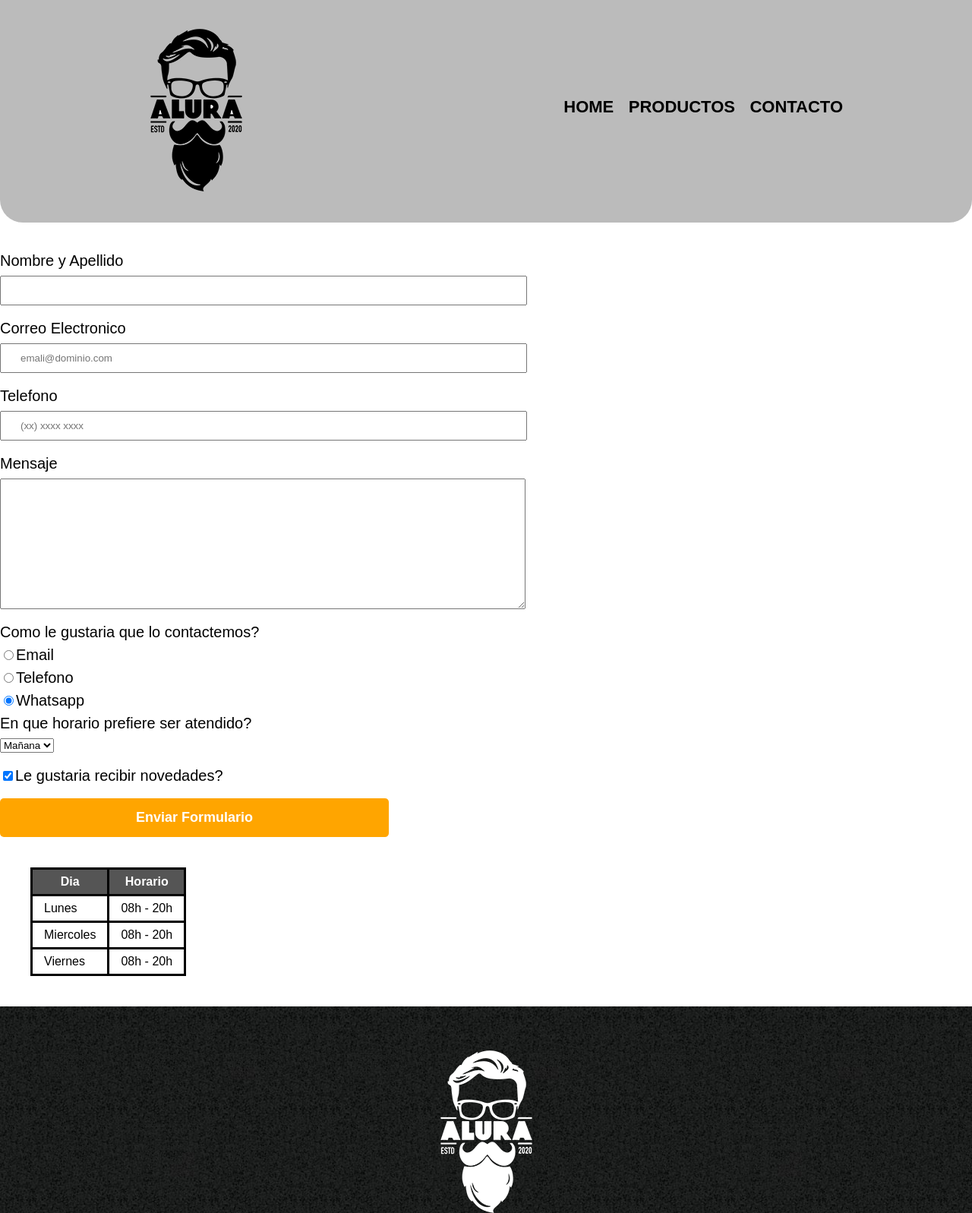
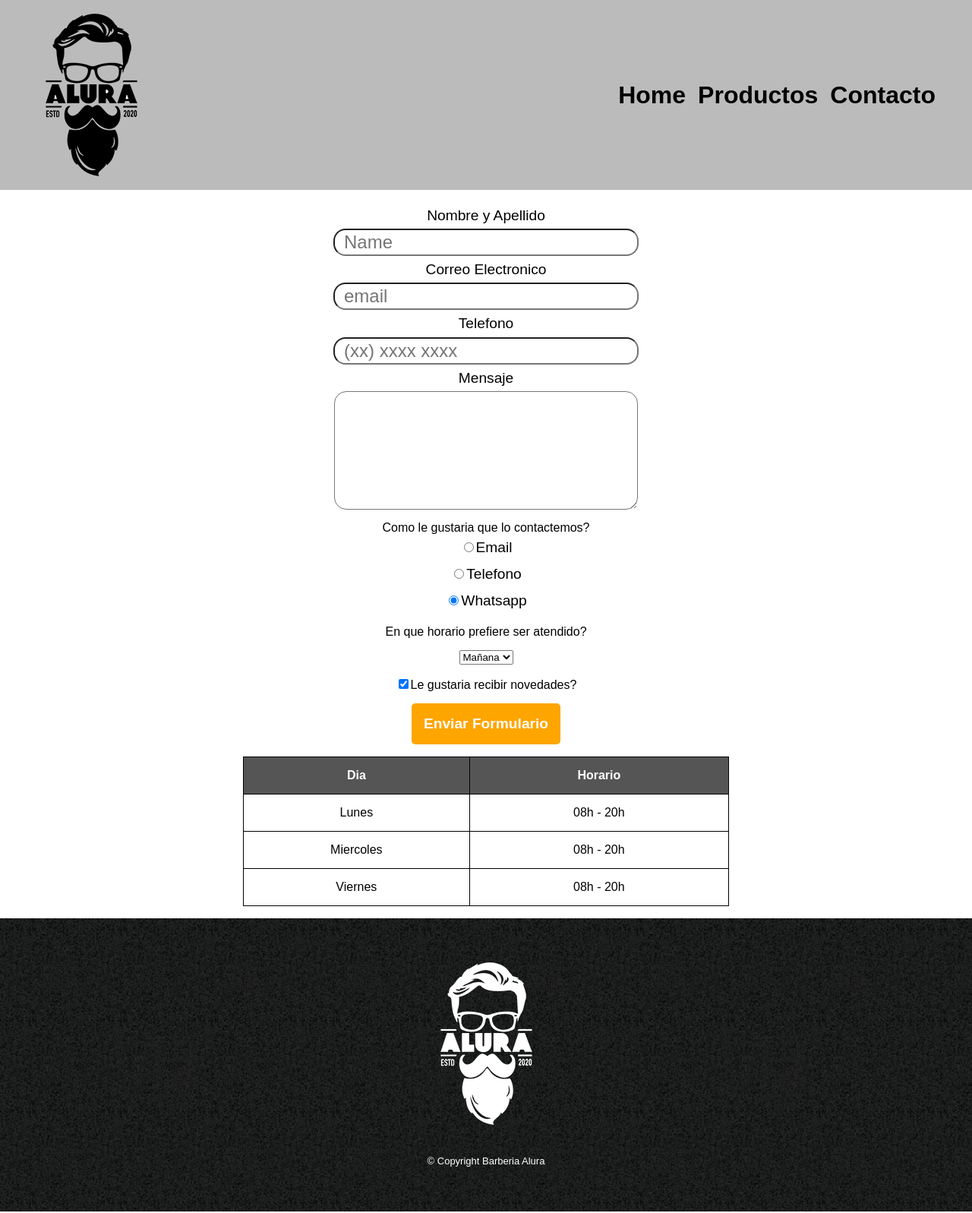
Before and after one commit to ColiJD/PaguinaBarberiaAlura, a plain HTML site: page contacto.html in a window 1280 px wide. Shown: the top 1597 px of the page at 76% size. Drawn offline with Linux system fonts and the light colour scheme.

Commit message:
correciones al index

```diff
--- a/contacto.html
+++ b/contacto.html
@@ -1,129 +1,107 @@
 <!DOCTYPE html>
 <html lang="en">
+
 <head>
   <meta charset="UTF-8" />
   <meta http-equiv="X-UA-Compatible" content="IE=edge" />
   <meta name="viewport" content="width=device-width, initial-scale=1.0" />
   <title>Contactos - Barberia Alura</title>
-    <link rel="stylesheet" href="reset.css" />
-    <link rel="stylesheet" href="style.css" />
+  <link rel="stylesheet" href="css/reset.css" />
+  <link rel="stylesheet" href="css/head.css">
+  <link rel="stylesheet" href="css/contacto/form.css" />
+  <link rel="stylesheet" href="css/contacto/informativo.css">
+  <link rel="stylesheet" href="css/contacto/tabla.css">
+  <link rel="stylesheet" href="style.css">
 </head>
+
 <body>
   <header>
-      <div class="caja">
-        <h1><img src="img/imagenes/logo.png" alt="lodo de la barberia" /></h1>
-        <nav>
-          <ul>
-            <li><a href="home.html">Home</a></li>
-            <li><a href="producto.html">Productos</a></li>
-            <li><a href="contacto.html">Contacto</a></li>
-          </ul>
-        </nav>
+    <div class="head">
+      <img class="head__imagen" src="img/imagenes/logo.png" alt="lodo de la barberia" />
+      <div class="head__links">
+        <a class="opcion__link" href="index.html">Home</a>
+        <a class="opcion__link" href="producto.html">Productos</a>
+        <a class="opcion__link" href="contacto.html">Contacto</a>
+      </div>
     </div>
   </header>
   <main>
-      <form>
-        <label for="nombreApellido">Nombre y Apellido </label>
-        <input type="text" id="nombreApellido" class="input-padron" required />
+    <form class="form__contenedor">
+      <div class="input-container">
+        <label class="form__label" for="nombreApellido">Nombre y Apellido </label>
+        <input type="text" id="nombreApellido" class="form__input" placeholder="Name" data-tipo="nombre" required />
+        <span class="input-message-error">Este campo no es valido</span>
+      </div>
+      <div class="input-container">
+        <label class="form__label" for="correoElectronico"> Correo Electronico</label>
+        <input type="email" id="correoElectronico" class="form__input" placeholder="email" required data-tipo="email" />
+        <span class="input-message-error">Este campo no es valido</span>
+      </div>
+      <div class="input-container">
+        <label class="form__label" for="telefono">Telefono</label>
+        <input type="number" id="telefono" class="form__input" required placeholder="(xx) xxxx xxxx"
+          data-tipo="telefono" />
+        <span class="input-message-error">Este campo no es valido</span>
+      </div>
+      <div class="input-container">
+        <label class="form__label" for="mensaje">Mensaje</label>
+        <textarea id="mensaje" cols="70" rows="10" class="form__input tarea" required data-tipo="mensaje"></textarea>
+        <span class="input-message-error">Este campo no es valido</span>
+      </div>
 
-        <label for="correoElectronico"> Correo Electronico</label>
-        <input
-          type="email"
-          id="correoElectronico"
-          class="input-padron"
-          required
-          placeholder="emali@dominio.com"
-        />
-
-        <label for="telefono">Telefono</label>
-        <input
-          type="tel"
-          id="telefono"
-          class="input-padron"
-          required
-          placeholder="(xx) xxxx xxxx"
-        />
-
-        <label for="mensaje">Mensaje</label>
-        <textarea
-          id="mensaje"
-          cols="70"
-          rows="10"
-          class="input-padron"
-          required
-        ></textarea>
-
-        <fieldset>
-          <legend>Como le gustaria que lo contactemos?</legend>
-
-          <label for="radioEmail"
-            ><input
-              type="radio"
-              name="contacto"
-              value="email"
-              id="radioEmail"
-            />Email</label
-          >
-          <label for="radioTelefono"
-            ><input
-              type="radio"
-              name="contacto"
-              value="telefono"
-              id="radioTelefono"
-            />Telefono</label
-          >
-          <label for="radioWhatsapp"
-            ><input
-              type="radio"
-              name="contacto"
-              value="whatsapp"
-              id="radioWhatsapp"
-              checked
-            />Whatsapp</label
-          >
+      <fieldset class="informacion">
+        <legend class="text_informativo">Como le gustaria que lo contactemos?</legend>
+        <label class="informacion__input" for="radioEmail"><input type="radio" name="contacto" value="email"
+            id="radioEmail" />Email</label>
+        <label class="informacion__input" for="radioTelefono"><input type="radio" name="contacto" value="telefono"
+            id="radioTelefono" />Telefono</label>
+        <label class="informacion__input" for="radioWhatsapp"><input type="radio" name="contacto" value="whatsapp"
+            id="radioWhatsapp" checked />Whatsapp</label>
       </fieldset>
 
-        <fieldset>
-          <legend>En que horario prefiere ser atendido?</legend>
-          <select name="" id="">
+      <fieldset class="horario">
+        <legend class="text_informativo">En que horario prefiere ser atendido?</legend>
+        <select class="horario__opciones" name="" id="">
           <option value="">Mañana</option>
           <option value="">Tarde</option>
           <option value="">Noche</option>
         </select>
       </fieldset>
-        <label class="checkbox"
-          ><input type="checkbox" checked />Le gustaria recibir
-          novedades?</label
-        >
-        <input type="submit" value="Enviar Formulario" class="enviar" />
-      </form>
+      <div class="enviar">
+        <label class="checkbox text_informativo"><input type="checkbox" checked />Le gustaria recibir
+          novedades?</label>
+        <input type="submit" value="Enviar Formulario" class="btn_enviar" />
+      </div>
 
-      <table>
-        <thead>
+      <table class="tabla">
+        <thead class="tabla__contenedor">
           <tr>
-            <th>Dia</th>
-            <th>Horario</th>
+            <th class="tabla__columna">Dia</th>
+            <th class="tabla__columna">Horario</th>
           </tr>
         </thead>
         <tbody>
           <tr>
-            <td>Lunes</td>
-            <td>08h - 20h</td>
+            <td class="tabla__fila">Lunes</td>
+            <td class="tabla__fila">08h - 20h</td>
           </tr>
           <tr>
-            <td>Miercoles</td>
-            <td>08h - 20h</td>
+            <td class="tabla__fila">Miercoles</td>
+            <td class="tabla__fila">08h - 20h</td>
           </tr>
           <tr>
-            <td>Viernes</td>
-            <td>08h - 20h</td>
+            <td class="tabla__fila">Viernes</td>
+            <td class="tabla__fila">08h - 20h</td>
           </tr>
         </tbody>
       </table>
+    </form>
   </main>
   <footer>
     <img src="img/imagenes/logo-blanco.png" alt="Logo de la barberia" />
     <p class="copy">&copy Copyright Barberia Alura</p>
   </footer>
+  <script src="js/app.js" type="module"></script>
 </body>
+
 </html>
--- /dev/null
+++ b/css/contacto/form.css
@@ -0,0 +1,58 @@
+.form__contenedor{
+    margin-top: 1rem;
+    display: flex;
+    flex-direction: column;
+
+}
+.input-container {
+    display: flex;
+    flex-direction: column;
+    align-items: center;
+
+}
+.input-container--invalid {
+    margin-bottom: 0.5rem;
+}
+
+.input-container--invalid .form__input {
+    border: 1px solid red;
+    border-radius: 7px;
+}
+
+.input-container--invalid .form__label{
+    color:red;
+}
+
+.form__label {
+    margin: 0.5rem auto;
+    color: #000000;
+    font-size: 1.2rem;
+}
+
+.form__input.tarea {
+    height: 150px;
+}
+
+.form__input {
+    width: 30%;
+    height: 30px;
+    font-size: 1.5rem;
+    border-radius: 1rem;
+    outline: none;
+    padding-left: .75rem;
+}
+
+.input-message-error {
+    display: none;
+}
+
+.input-message-error {
+    display: none;
+}
+
+.input-container--invalid .input-message-error {
+    color: red;
+    display: block;
+    margin-top: 0.5rem;
+    padding-left: 0.5rem;
+}
--- /dev/null
+++ b/css/contacto/informativo.css
@@ -0,0 +1,56 @@
+.informacion {
+    display: flex;
+    margin-top: 1rem;
+    margin-bottom: 1rem;
+    flex-direction: column;
+    text-align: center;
+
+}
+
+.text_informativo {
+    justify-content: center;
+    font-size: 1rem;
+}
+
+.informacion__input {
+    margin: .5rem;
+    font-size: 1.2rem;
+
+}
+
+.horario {
+    text-align: center;
+}
+
+.horario__opciones {
+    margin-top: 1rem;
+    margin-bottom: 1rem;
+}
+
+.enviar {
+    display: flex;
+    flex-direction: column;
+    align-items: center;
+
+
+}
+
+.btn_enviar {
+    padding: 1rem;
+    margin-top: 1rem;
+    margin-bottom: 1rem;
+    font-size: 1.2rem;
+    font-weight: bold;
+    color: white;
+    background-color: orange;
+    border: none;
+    border-radius: 5px;
+    transition: 1s all;
+    cursor: pointer;
+
+}
+
+.btn_enviar:hover {
+    background-color: darkorange;
+    transform: scale(1.2) rotate(2deg);
+}
--- /dev/null
+++ b/css/contacto/tabla.css
@@ -0,0 +1,21 @@
+.tabla{
+    margin: 0 20rem;
+    padding: 1rem;
+    margin-bottom: 1rem;
+    text-align: center;
+}
+
+.tabla__contenedor{
+    background-color: #555555;
+    color: white;
+    font-weight: bold;
+}
+.tabla__columna{
+    border: .1rem solid #000000;
+    padding: 1rem 2.4rem;
+}
+
+.tabla__fila{
+    border: .1rem solid #000000;
+    padding: 1rem 1.5rem;
+}
--- /dev/null
+++ b/css/head.css
@@ -0,0 +1,37 @@
+header {
+    background-color: #bbbbbb;
+}
+
+.head {
+    display: flex;
+    justify-content: space-between;
+    align-items: center;
+    margin-left: 2rem;
+    margin-right: 2rem;
+}
+.head__imagen{
+    transition: all 1s;
+}
+.head__imagen{
+    transform: rotate(360deg);
+}
+.head__links {
+    display: flex;
+    justify-content: space-around;
+}
+
+.opcion__link {
+    font-size: 2rem;
+    font-weight: bold;
+    text-decoration: none;
+    color: #000;
+    margin-right: 1rem;
+    cursor: pointer;
+    transition: all 1s;
+
+}
+
+.opcion__link:hover {
+    color: #c78c19;
+    text-decoration: underline;
+}
--- /dev/null
+++ b/js/app.js
@@ -0,0 +1,11 @@
+import { validar } from "./script.js";
+
+validar
+
+const inputs = document.querySelectorAll('input');
+
+inputs.forEach(input => {
+    input.addEventListener('blur', (input) => {
+        validar(input.target);
+    });
+});
--- /dev/null
+++ b/js/script.js
@@ -0,0 +1,39 @@
+export function validar(input) {
+    const tipoDeInput = input.dataset.tipo;
+    if (input.validity.valid) {
+        input.parentElement.classList.remove('.input-container');
+        input.parentElement.classList.add('.input-message-error');
+    } else {
+        input.parentElement.classList.add('input-container--invalid');
+        input.parentElement.querySelector('.input-message-error').innerHTML = mostrarMensajeError(tipoDeInput, input);
+    }
+}
+
+
+
+const tipoDeErrores = [
+    "valueMissing",
+    "typeMismatch",
+    "patternMismatch",
+    " customError"
+];
+
+const mensajesDeError = {
+    nombre: {
+        valueMissing: 'El campo de nombre no puede estar vacio'
+    },
+    email: {
+        valueMissing: 'Este Campo no puede estar vacio',
+        typeMismatch: 'El correo no es valido'
+    },
+};
+
+function mostrarMensajeError(tipoDeInput, input) {
+    let mensaje = '';
+    tipoDeErrores.forEach((error) => {
+        if (input.validity[error]) {
+            mensaje = mensajesDeError[tipoDeInput][error];
+        }
+    })
+    return mensaje;
+}
--- a/style.css
+++ b/style.css
@@ -1,35 +1,5 @@
 body {
   font-family: "Montserrat", sans-serif;
-}
-header {
-  background-color: #bbbbbb;
-  padding: 20px 0;
-  border-radius: 0 0 30px 30px;
-}
-.caja {
-  width: 940px; /*Ancho las pantallas normalmente tiene 1280px de formato */
-  position: relative;
-  margin: 0 auto;
-}
-nav {
-  position: absolute;
-  top: 110px;
-  right: 0px;
-}
-nav li {
-  display: inline;
-  margin: 0 0 0 15px;
-}
-nav a {
-  text-transform: uppercase; /*Poner en mayusculas*/
-  color: #000000;
-  font-weight: bold; /*Configurar en negrito*/
-  font-size: 22px; /**/
-  text-decoration: none;
-}
-nav a:hover {
-  color: #c78c19;
-  text-decoration: underline;
 }
 .productos {
   width: 940px;
@@ -50,8 +20,8 @@ nav a:hover {
 .productos li:hover {
   border-color: #c78c19;
 }
-.productos li:hover h2 {
-  font-size: 33px;
+.productos li:hover, .productos h2:hover {
+  transform: scale(1.1);
 }
 .productos li:active {
   border-color: #088c19;
@@ -86,54 +56,6 @@ footer img:hover {
   margin: 20px;
 }
 
-/*Pagina de contacto*/
-form {
-  margin: 40px 0;
-}
-form label,
-form legend {
-  display: block;
-  font-size: 20px;
-  margin: 0 0 10px;
-}
-.input-padron {
-  display: block;
-  margin: 0 0 20px;
-  padding: 10px 25px;
-  width: 50%;
-}
-.checkbox {
-  margin: 20px 0;
-}
-.enviar {
-  width: 40%;
-  padding: 15px 0;
-  font-size: 18px;
-  font-weight: bold;
-  color: white;
-  background-color: orange;
-  border: none;
-  border-radius: 5px;
-  transition: 1s all;
-  cursor: pointer;
-}
-.enviar:hover {
-  background-color: darkorange;
-  transform: scale(1.2) rotate(2deg);
-}
-table {
-  margin: 40px 40px;
-}
-thead {
-  background-color: #555555;
-  color: white;
-  font-weight: bold;
-}
-td,
-th {
-  border: 3px solid #000000;
-  padding: 8px 15px;
-}
 /*Pagina Principal*/
 
 .banner {
```
Also changed, not shown: home.html (deleted, +0 -105 lines), index.html (+90 -64 lines), producto.html (+9 -10 lines), css/estilo.txt (added), css/reset.css (renamed from reset.css). Lines whose indentation alone changed are shown as unchanged.
